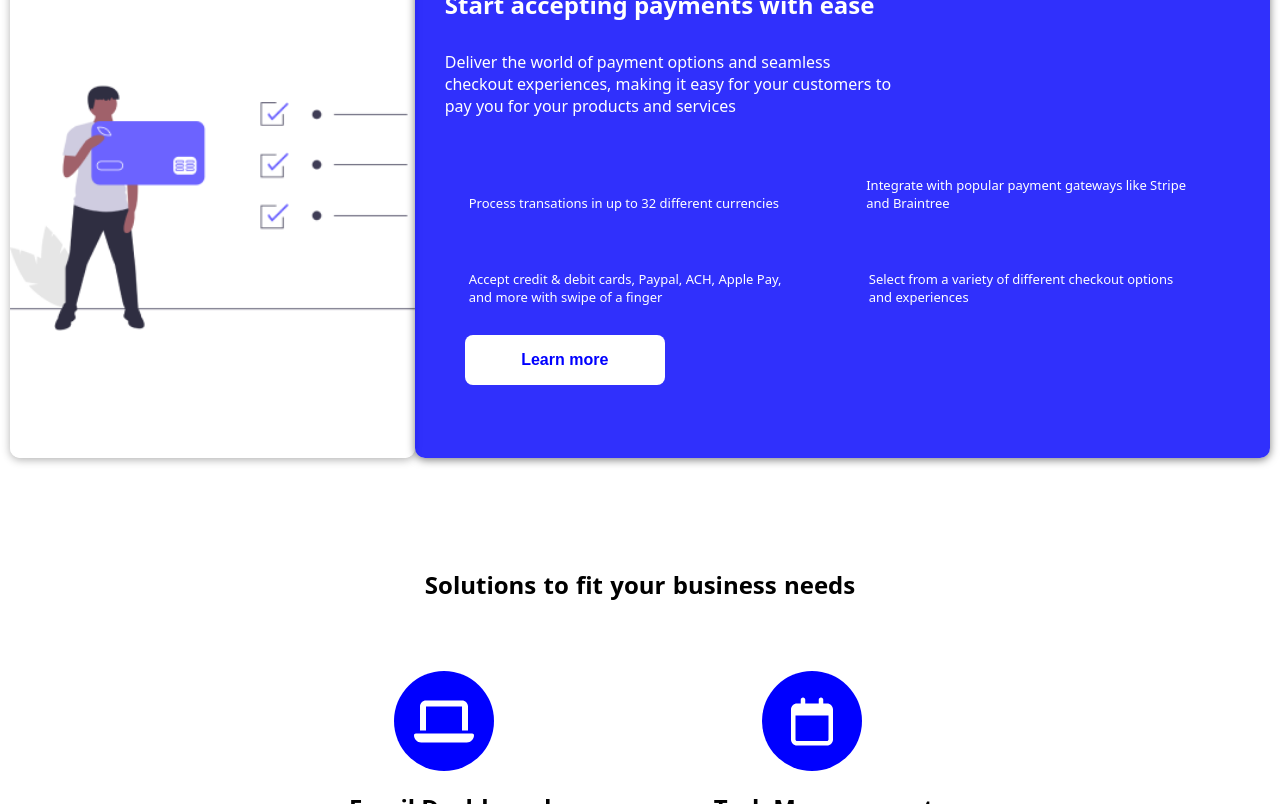
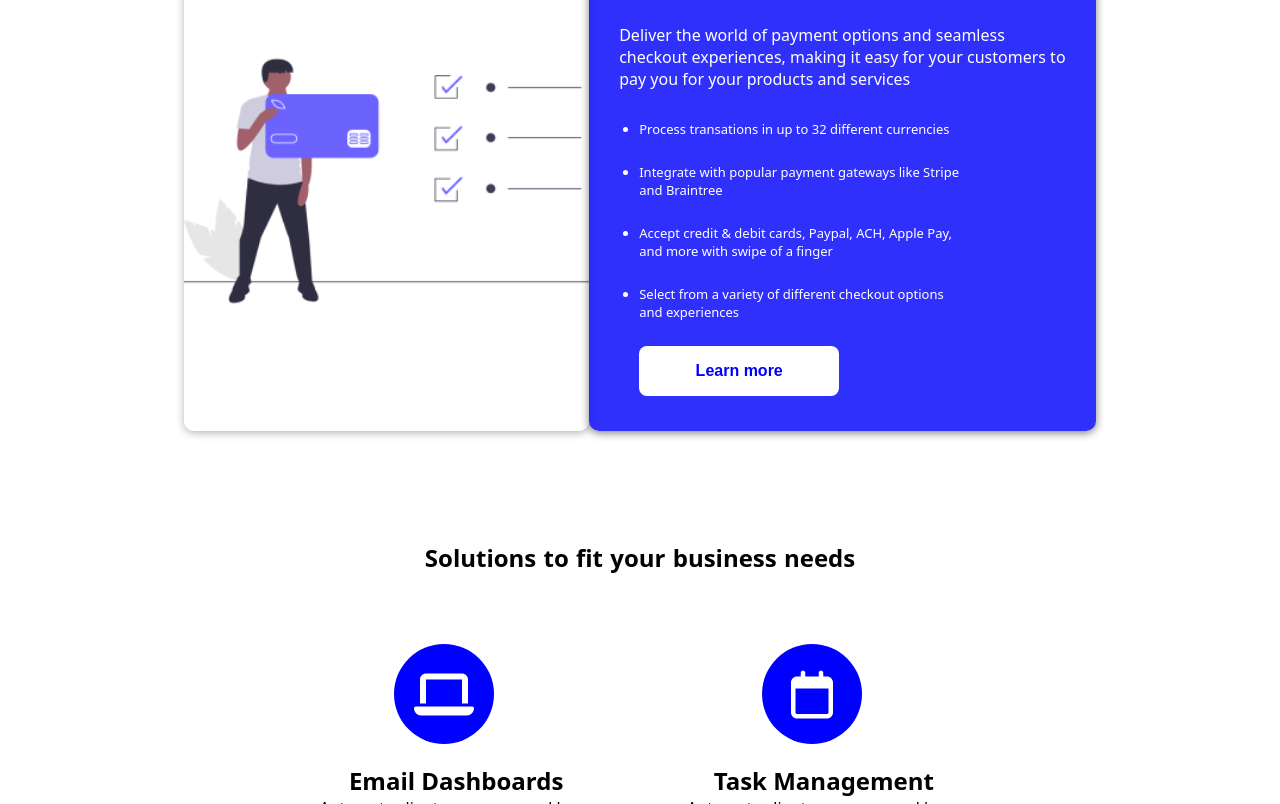
Before and after one commit to simachami/Day_5HW, a plain HTML site: page index.html in a window 1280 px wide. Shown: the part 1274-2078 px from the top of the page. Drawn offline with Linux system fonts and the light colour scheme.

```diff
--- a/style.css
+++ b/style.css
@@ -11,7 +11,6 @@
     /* some color values  1d574a FA7268 3a1b6a*/
   }
 
-
 html {
     font-family: system-ui, -apple-system, BlinkMacSystemFont, "Segoe UI", Roboto,
         Oxygen, Ubuntu, Cantarell, "Open Sans", "Helvetica Neue", sans-serif;
@@ -21,7 +20,7 @@ html {
   body {
     min-height: 100vh;
     overflow-x: hidden;
-  }
+}
 
 body {
     min-height: 100vh;
@@ -275,12 +274,6 @@ p a:hover {
     justify-content: center;
 }
 
-ul li{
-    display: inline-block;
-    padding: 0.25rem;
-    font-size: 12px;
-    margin-top: 0.25rem;
-}
 /* explore-box */
 .explore-box {
     background-color: white;
```
Also changed, not shown: index.html (+0 -1 lines).
